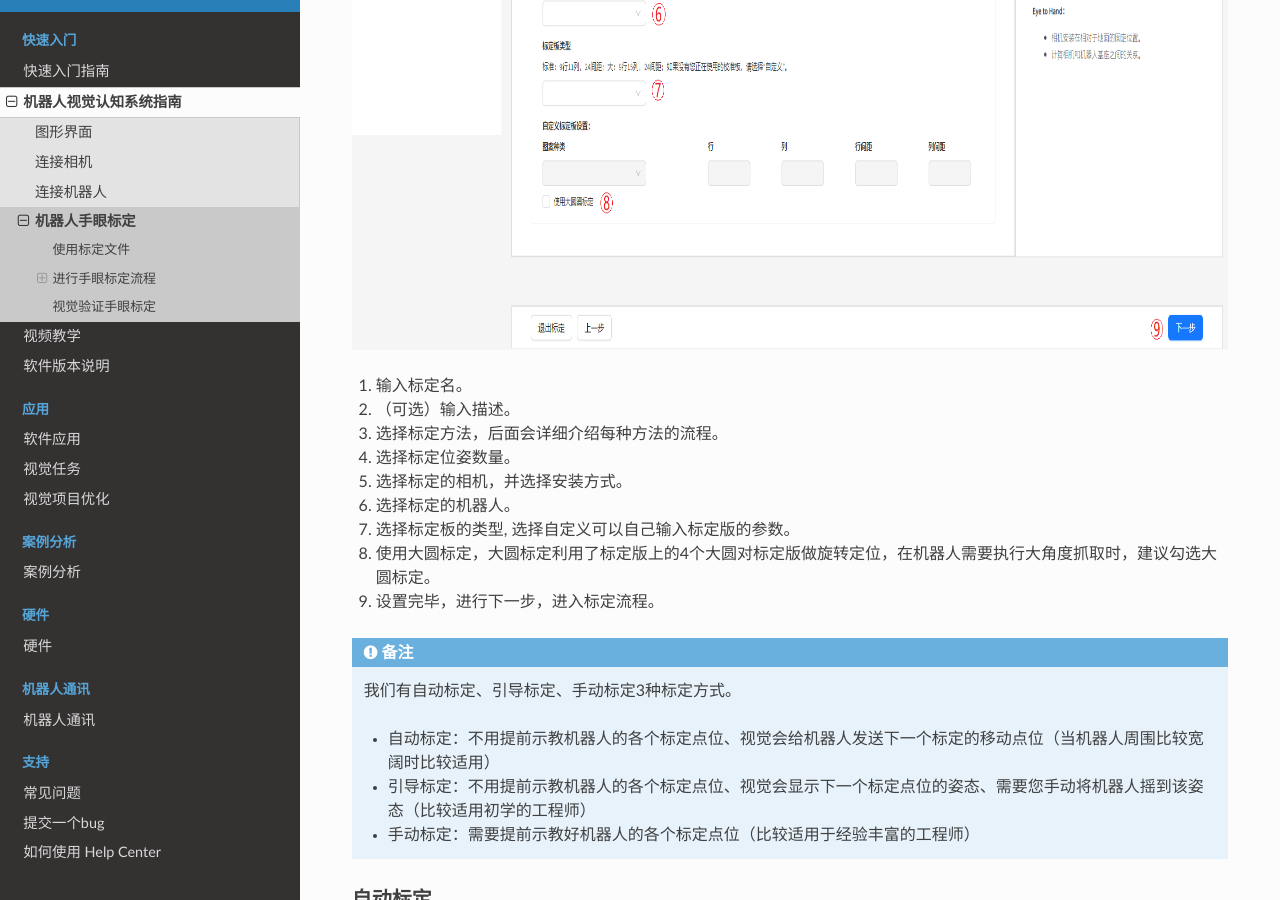
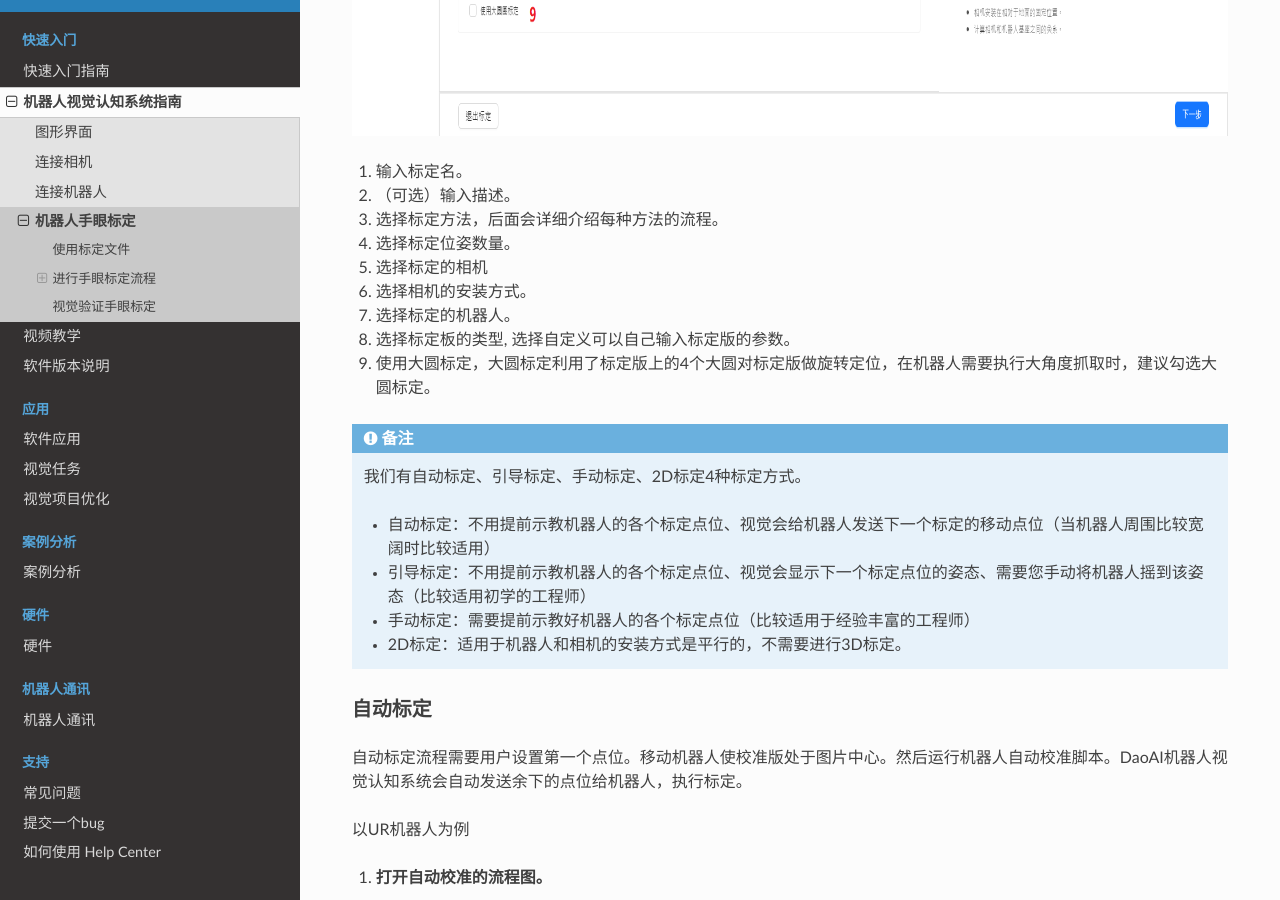
Before and after one commit to DaoAI-Robotics-Inc/daoai_vision_system_user_manual, a Sphinx documentation site: the page built from docs/source/getting-started/vision-studio-guide/calibration.rst, in a window 1280 px wide and 900 px high, scrolled down 4066 px. Built offline with Sphinx 7.4.7 and the Read the Docs theme 2.0.0, drawn with Linux system fonts in a browser that asks for light colours; pages that are not in the unit, such as notebooks, are missing from menus; some of the changed text lies outside the part shown.

Commit message:
documents image update for 24.2, quick start done， missing 2d calibration details

```diff
--- a/docs/source/getting-started/vision-studio-guide/calibration.rst
+++ b/docs/source/getting-started/vision-studio-guide/calibration.rst
@@ -66,20 +66,23 @@
 2. （可选）输入描述。
 3. 选择标定方法，后面会详细介绍每种方法的流程。
 4. 选择标定位姿数量。
-5. 选择标定的相机，并选择安装方式。
-6. 选择标定的机器人。
-7. 选择标定板的类型, 选择自定义可以自己输入标定版的参数。
-8. 使用大圆标定，大圆标定利用了标定版上的4个大圆对标定版做旋转定位，在机器人需要执行大角度抓取时，建议勾选大圆标定。
-9. 设置完毕，进行下一步，进入标定流程。
+5. 选择标定的相机
+6. 选择相机的安装方式。
+7. 选择标定的机器人。
+8. 选择标定板的类型, 选择自定义可以自己输入标定版的参数。
+9. 使用大圆标定，大圆标定利用了标定版上的4个大圆对标定版做旋转定位，在机器人需要执行大角度抓取时，建议勾选大圆标定。
+
 
 .. note::
-     我们有自动标定、引导标定、手动标定3种标定方式。
+     我们有自动标定、引导标定、手动标定、2D标定4种标定方式。
 
      - 自动标定：不用提前示教机器人的各个标定点位、视觉会给机器人发送下一个标定的移动点位（当机器人周围比较宽阔时比较适用）
 
      - 引导标定：不用提前示教机器人的各个标定点位、视觉会显示下一个标定点位的姿态、需要您手动将机器人摇到该姿态（比较适用初学的工程师）
 
      - 手动标定：需要提前示教好机器人的各个标定点位（比较适用于经验丰富的工程师）
+
+     - 2D标定：适用于机器人和相机的安装方式是平行的，不需要进行3D标定。
 
 自动标定
 ~~~~~~~~~
@@ -151,6 +154,11 @@
     .. image:: images/manual_done.png
         :scale: 80%
 
+2D标定
+~~~~~~~~
+TODO: 2D标定的流程图和步骤
+
+
 
 视觉验证手眼标定
 -----------------
--- a/docs/source/getting-started/vision-studio-guide/connect_camera.rst
+++ b/docs/source/getting-started/vision-studio-guide/connect_camera.rst
@@ -46,9 +46,9 @@
 使用相机数据连接虚拟相机
 ------------------------------
 
-用虚拟数据模拟相机，需要选中虚拟相机，然后输入包含数据(.dcf)文件的文件夹路径并保存。之后点击连接即可连接到相机。
+用虚拟数据模拟相机，需要选中虚拟相机（1），然后输入包含数据(.dcf)文件的文件夹路径并保存，或点击上传图片集上传单张dcf深度图或zip压缩的深度图文件夹（2）。如果之前已经上传图片到此相机，也可以点击下拉菜单来选择上传过的图片作为该相机的深度图来源（3）。之后点击连接即可连接到相机。
 
-可以点击capture image 来确认可以读取并显示您指定的虚拟的数据。
+可以点击拍照来确认可以读取并显示您指定的虚拟的数据。
 
 .. image:: images/virtual_camera.png
     :scale: 80%
```
Also changed, not shown: docs/source/getting-started/vision-studio-guide/gui.rst (+36 -22 lines), docs/source/getting-started/vision-studio-guide/images/calibration.png, docs/source/getting-started/vision-studio-guide/images/deploy_page.png (added), docs/source/getting-started/vision-studio-guide/images/main_page.png, docs/source/getting-started/vision-studio-guide/images/virtual_cam_file.png, docs/source/getting-started/vision-studio-guide/images/virtual_camera.png.
